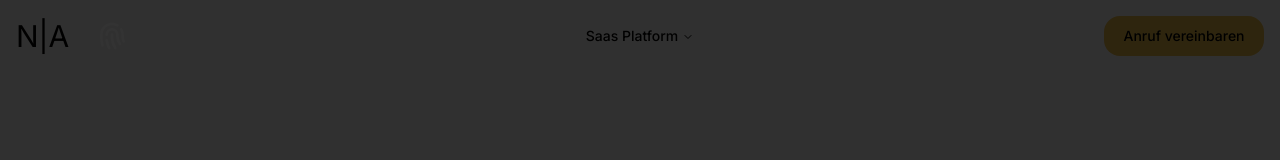
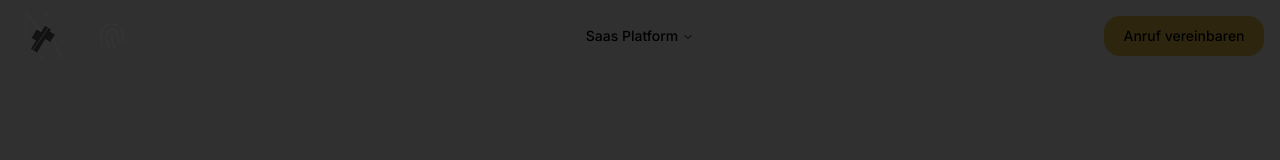
Before and after one commit to FearZee/website, a Next.js app: page /contact in a window 1280 px wide. Shown: the top 160 px of the page. Built offline with nearby package versions, Linux system fonts and the light colour scheme.

Commit message:
Update logo

```diff
--- a/src/app/components/CustomersList.tsx
+++ b/src/app/components/CustomersList.tsx
@@ -39,7 +39,7 @@ export const CustomersList = () => {
   const [visible, setVisible] = useState(0);
 
   return (
-    <section className="section mb-10 sm:mb-20">
+    <section className="section mb-10 mt-10 sm:mb-20">
       <h2 className="text-center mb-10">Unsere Partner</h2>
       <div className="relative h-40">
         <Carousel
--- a/src/app/components/Header.tsx
+++ b/src/app/components/Header.tsx
@@ -15,6 +15,8 @@ import { Drawer, DrawerContent, DrawerTrigger } from "./Drawer";
 import { IconMenu } from "@tabler/icons-react";
 import { useEffect, useState } from "react";
 import classNames from "classnames";
+import logo from "../../../public/logo.svg";
+import Image from "next/image";
 
 export const Header = () => {
   const isDesktop = useMediaQuery("(min-width: 1024px)");
@@ -52,7 +54,7 @@ export const Header = () => {
               href={"/"}
               onClick={() => setOpen(false)}
             >
-              N|A
+              <Image src={logo} alt="Logo" />
             </a>
             <a href="/" onClick={() => setOpen(false)}>
               Saas Platform
@@ -73,11 +75,16 @@ export const Header = () => {
   }
 
   return (
-    <header className={classNames("w-full bg-zinc-900/70 text-white fixed top-0 z-10 transition-all duration-200 backdrop-blur-sm", {'translate-y-[-2rem]': !isVisible})}>
-      {isVisible &&
+    <header
+      className={classNames(
+        "w-full bg-zinc-900/70 text-white fixed top-0 z-10 transition-all duration-200 backdrop-blur-sm",
+        { "translate-y-[-2rem]": !isVisible }
+      )}
+    >
+      {isVisible && (
         <div className="flex justify-center items-center p-4">
           <Link className="text-3xl  absolute left-4" href={"/"}>
-          N|A
+            <Image src={logo} alt="Logo" className="w-14" />
           </Link>
           <NavigationMenu>
             <NavigationMenuList className="">
@@ -105,8 +112,8 @@ export const Header = () => {
                       <NavigationMenuLink className="no-underline font-medium">
                         Das macht uns besonderns
                         <p className="text-xs font-normal">
-                        Wir wollen Unternehmen in allen Belangen eine Hilfe sein
-                        für Ihren Erfolg.
+                          Wir wollen Unternehmen in allen Belangen eine Hilfe
+                          sein für Ihren Erfolg.
                         </p>
                       </NavigationMenuLink>
                     </Link>
@@ -139,7 +146,8 @@ export const Header = () => {
           >
             Anruf vereinbaren
           </C2AButton>
-      </div>}
+        </div>
+      )}
     </header>
   );
 };
```
Also changed, not shown: public/logo.svg (added). Lines whose indentation alone changed are shown as unchanged.
